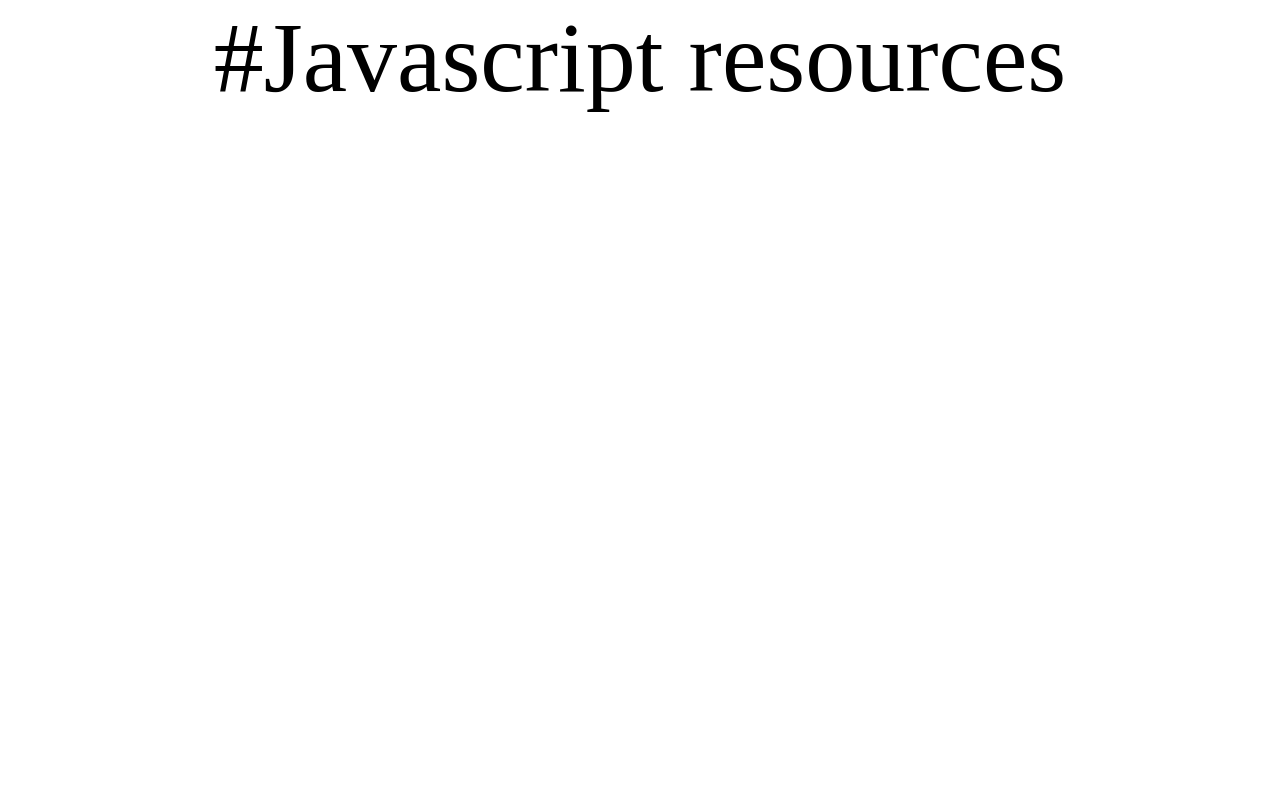
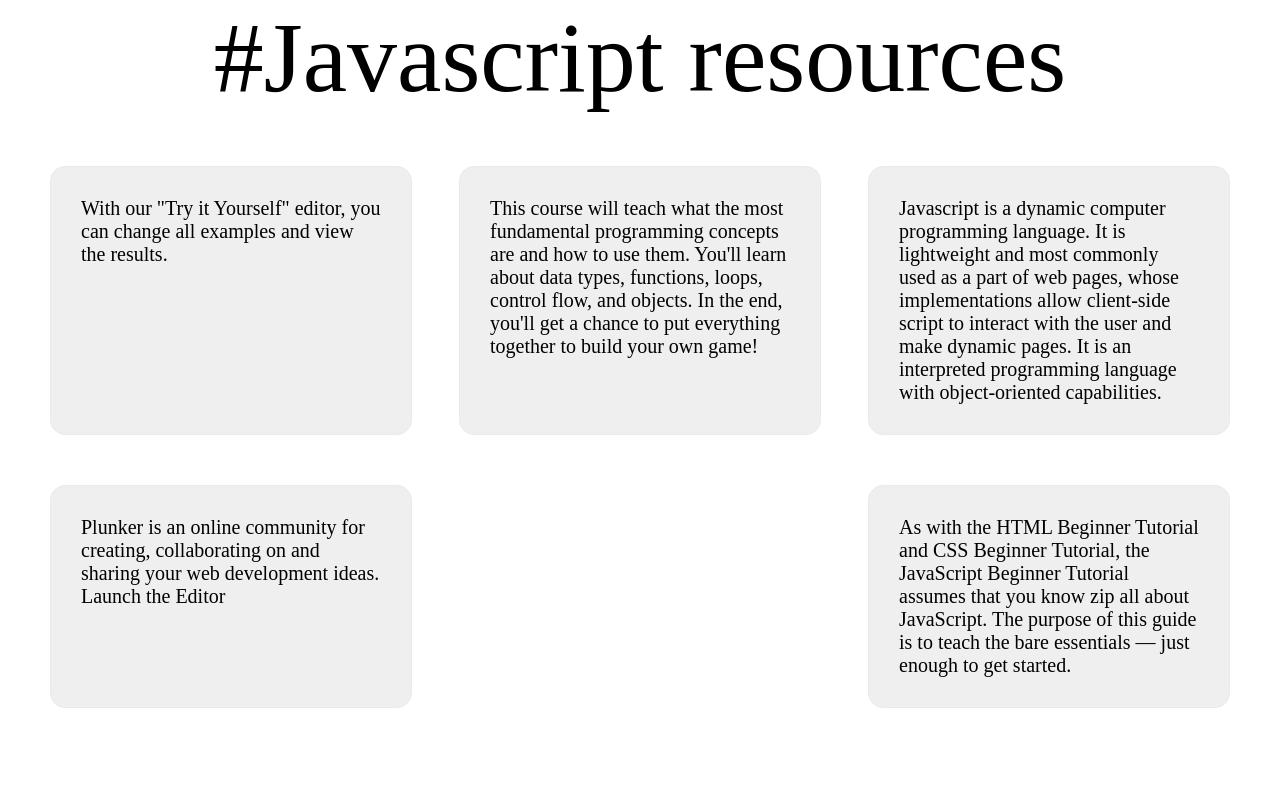
Before and after one commit to IlieCiotir/we-speak-code-2017, a plain HTML site: page js/resources.html in a window 1280 px wide. Drawn offline with Linux system fonts and the light colour scheme.

Commit message:
add javascript resources

```diff
--- a/js/resources.html
+++ b/js/resources.html
@@ -9,6 +9,38 @@
     <div class="title">
         #Javascript resources
     </div>
+    <div class="item-list">
+        <a class="item" href="https://www.w3schools.com/js/">
+            <div class="description">
+                With our "Try it Yourself" editor, you can change all examples and view the results.
+            </div>
+        </a>
+        <a class="item" href="https://www.codecademy.com/learn/javascript">
+            <div class="description">
+                This course will teach what the most fundamental programming concepts are and how to use them. You'll learn about data types,
+                functions, loops, control flow, and objects. In the end, you'll get a chance to put everything together to
+                build your own game!
+            </div>
+        </a>
+        <a class="item" href="https://www.tutorialspoint.com/javascript/javascript_overview.htm">
+            <div class="description">
+                Javascript is a dynamic computer programming language. It is lightweight and most commonly used as a part of web pages, whose
+                implementations allow client-side script to interact with the user and make dynamic pages. It is an interpreted
+                programming language with object-oriented capabilities.
+            </div>
+        </a>
+        <a class="item" href="http://plnkr.co/edit/?p=catalogue">
+            <div class="description">
+                Plunker is an online community for creating, collaborating on and sharing your web development ideas. Launch the Editor
+            </div>
+        </a>
+        <a class="item" href="https://www.htmldog.com/guides/javascript/beginner/">
+            <div class="description">
+                As with the HTML Beginner Tutorial and CSS Beginner Tutorial, the JavaScript Beginner Tutorial assumes that you know zip
+                all about JavaScript. The purpose of this guide is to teach the bare essentials — just enough to get started.
+            </div>
+        </a>
+    </div>
 </body>
 
 </html>
```
